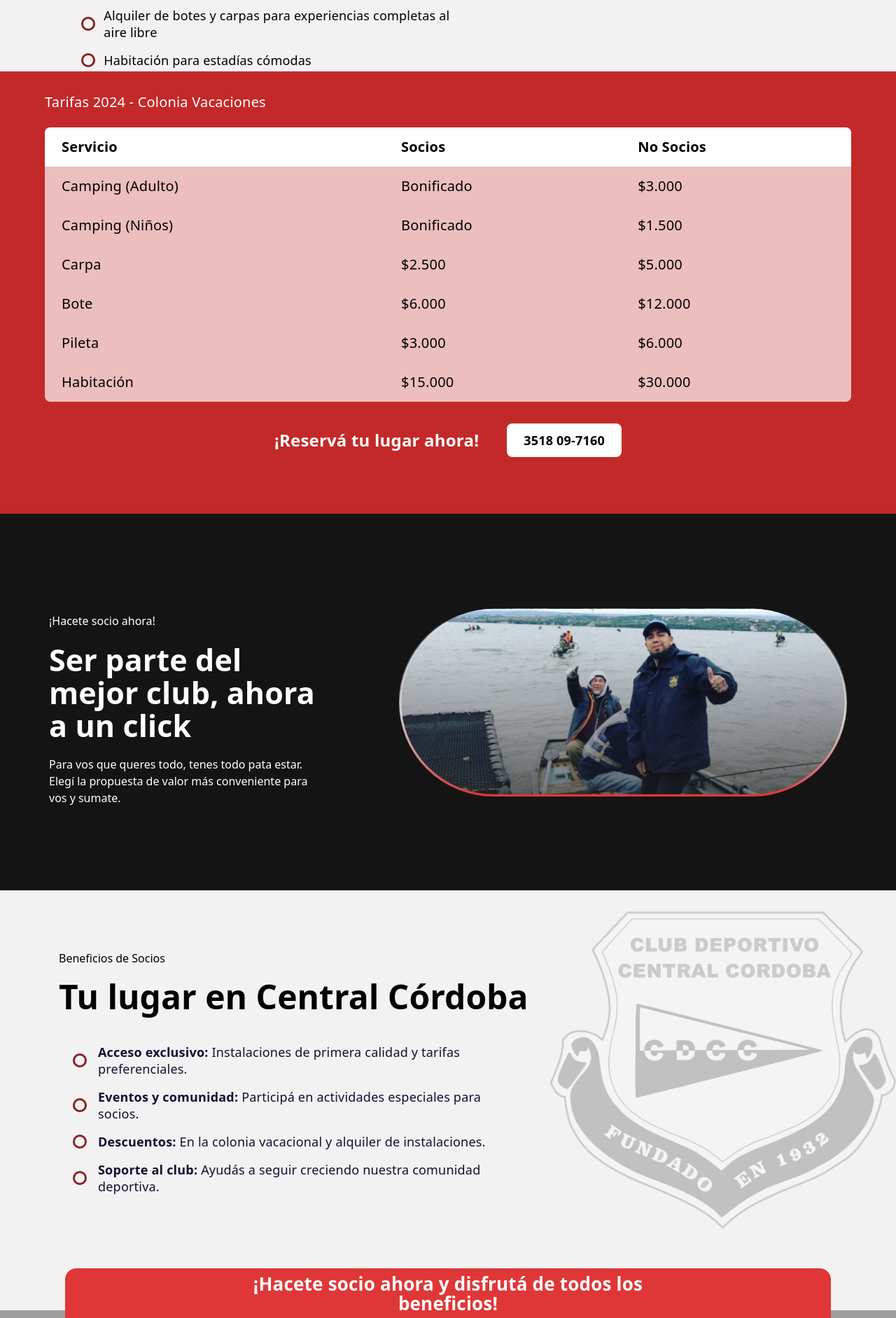
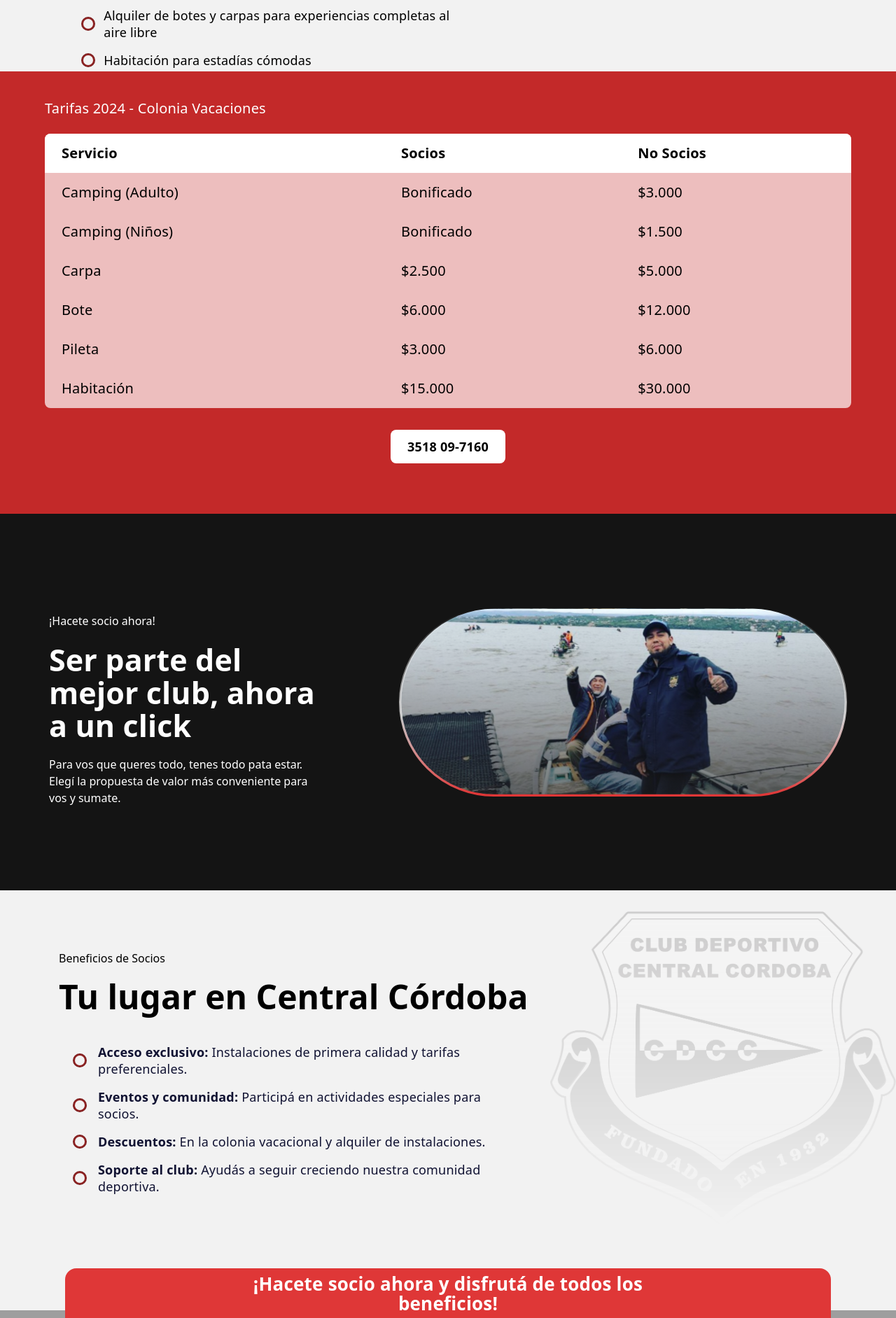
Before and after one commit to AgustinMateos/clubdeportivocordoba, a Next.js app: page / in a window 1280 px wide. Shown: the part 5277-7160 px from the top of the page at 70% size. Built offline with nearby package versions, Linux system fonts and the light colour scheme; grey boxes are pictures that could not be loaded.

Commit message:
telefono

```diff
--- a/src/components/Actividades.jsx
+++ b/src/components/Actividades.jsx
@@ -75,7 +75,7 @@
       imagen: "/Patin.svg",
       profesora: "Laura Pérez",
       profesor: "Carlos Torres",
-      imagenes: ["/patin01.jpg", "/patin02.jpg", "/patin03.jpg"],
+      imagenes: ["/Patin.svg", "/Patin.svg", "/Patin.svg"],
       telefono: "3423525254",
       tablaDatos: [
         ["Adultos", "13:34", "$2.500", "$3.000"],
--- a/src/components/Beneficios.jsx
+++ b/src/components/Beneficios.jsx
@@ -96,8 +96,13 @@
     height={592}
     alt="Beneficio"
     className="w-full h-auto opacity-[0.2]"
+    style={{
+      WebkitMaskImage: "linear-gradient(to bottom, rgba(0, 0, 0, 1) 0%, rgba(0, 0, 0, 0) 100%)",
+      maskImage: "linear-gradient(to bottom, rgba(0, 0, 0, 1) 0%, rgba(0, 0, 0, 0) 100%)"
+    }}
   />
 </div>
+
       </div>
     </div>
   );
--- a/src/components/Tarifas.jsx
+++ b/src/components/Tarifas.jsx
@@ -9,7 +9,7 @@
   ];
 
   return (
-    <div className="w-full bg-[#C32929] h-[662px] sm:h-[632px] flex justify-center py-8">
+    <div className="w-full bg-[#C32929] h-[662px] sm:h-[632px] items-center flex justify-center py-8">
       <div className="w-[90%] max-w-[1282px]">
         <h4 className="font-montserrat text-white font-medium text-[20px] leading-[24px] tracking-[0.2px]  mb-6">
           Tarifas 2024 - Colonia Vacaciones
@@ -35,7 +35,14 @@
             </tbody>
           </table>
         </div>
-        <div className=" h-[110px] flex flex-row w-full justify-center"> <div className="w-[90%] sm:w-[50%] justify-evenly items-center  flex flex-row "><p className=" text-white font-bold  text-[16px] leading-[18px] tracking-[0.2px] md:text-[24px] md:leading-[24px] md:tracking-[0.2px]"> ¡Reservá tu lugar ahora! </p> <p className="font-montserrat h-[48px] w-[164px] bg-[white] rounded-[8px] text-black flex items-center justify-center font-semibold sm:text-[18px] sm:leading-[24px] sm:tracking-[0.2px]"> 3518 09-7160 </p></div></div>
+        <div className=" h-[110px] flex flex-row w-full justify-center"> <div className="w-[90%] sm:w-[50%] justify-evenly items-center  flex flex-row "><a
+  href="https://wa.me/5493512077020"
+  target="_blank"
+  rel="noopener noreferrer"
+  className="font-montserrat h-[48px] w-[164px] bg-[white] rounded-[8px] text-black flex items-center justify-center font-semibold sm:text-[18px] sm:leading-[24px] sm:tracking-[0.2px] hover:bg-gray-200 transition"
+>
+  3518 09-7160
+</a></div></div>
       </div>
     </div>
   );
```
Lines whose indentation alone changed are shown as unchanged.
